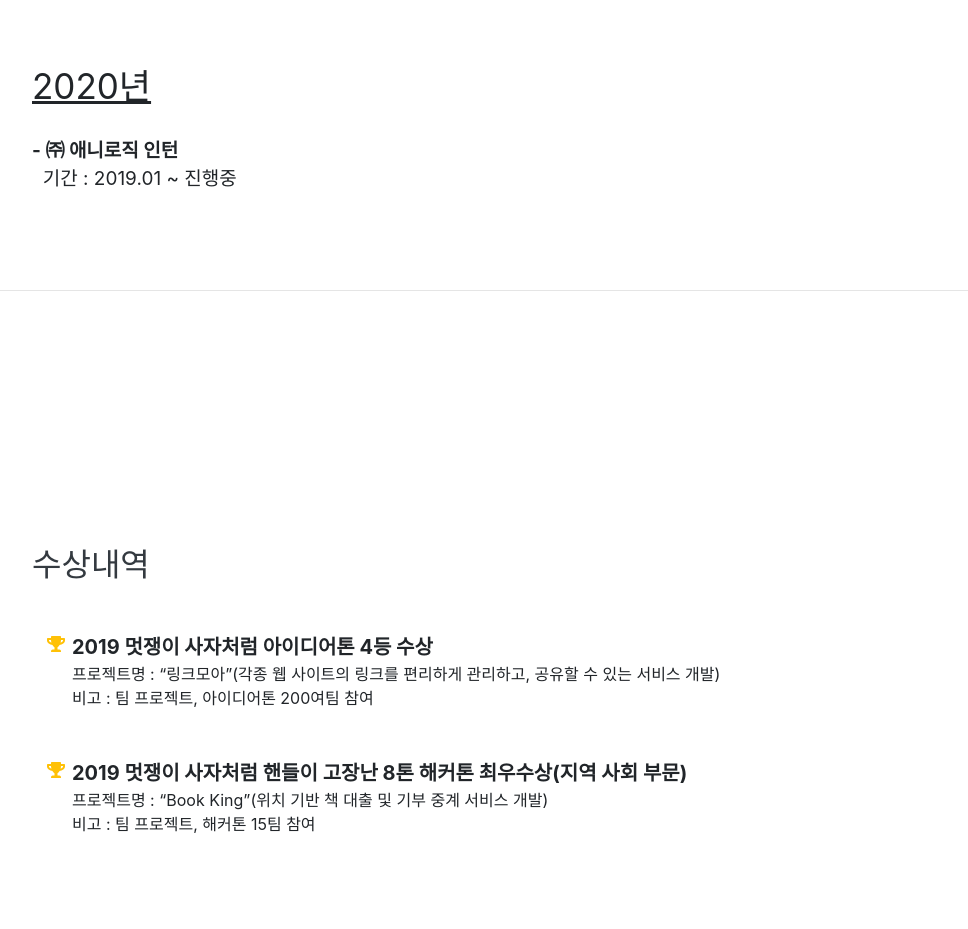
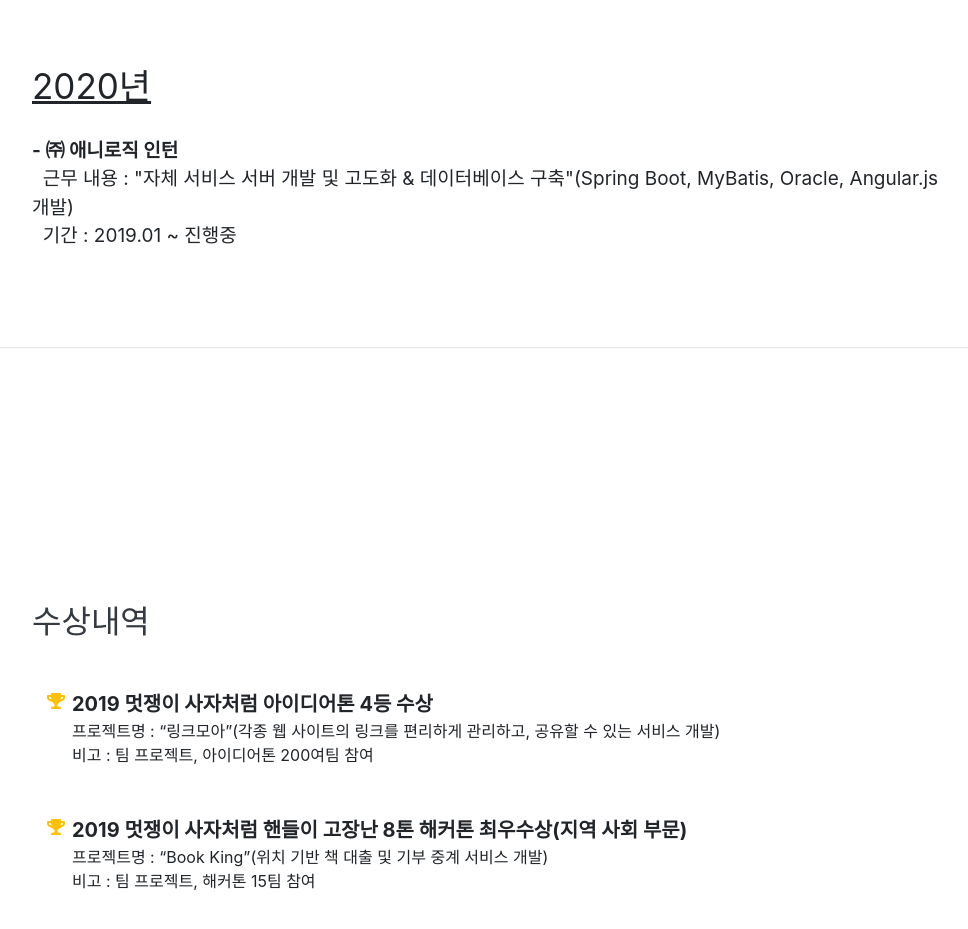
Before and after one commit to YooInKeun/YooInKeun.github.io, a website with bundled scripts: page index.html in a window 1280 px wide. Shown: the part 9800-10729 px from the top of the page, without its empty margins (288-1256 px from the left). Built offline with nearby package versions, Linux system fonts and the light colour scheme; a web font is replaced by a local one.

Commit message:
[ADD] 애니로직 인턴 근무 내용 추가

```diff
--- a/index.html
+++ b/index.html
@@ -441,7 +441,7 @@
         <br>
         <div style="font-size:19px">
           <div style="font-weight:bold">- ㈜ 애니로직 인턴</div>
-          <!-- &nbsp&nbsp근무 내용 :<br> -->
+          &nbsp&nbsp근무 내용 : "자체 서비스 서버 개발 및 고도화 & 데이터베이스 구축"(Spring Boot, MyBatis, Oracle, Angular.js 개발)<br>
           &nbsp&nbsp기간 : 2019.01 ~ 진행중<br>
         </div>
         <br>
```
